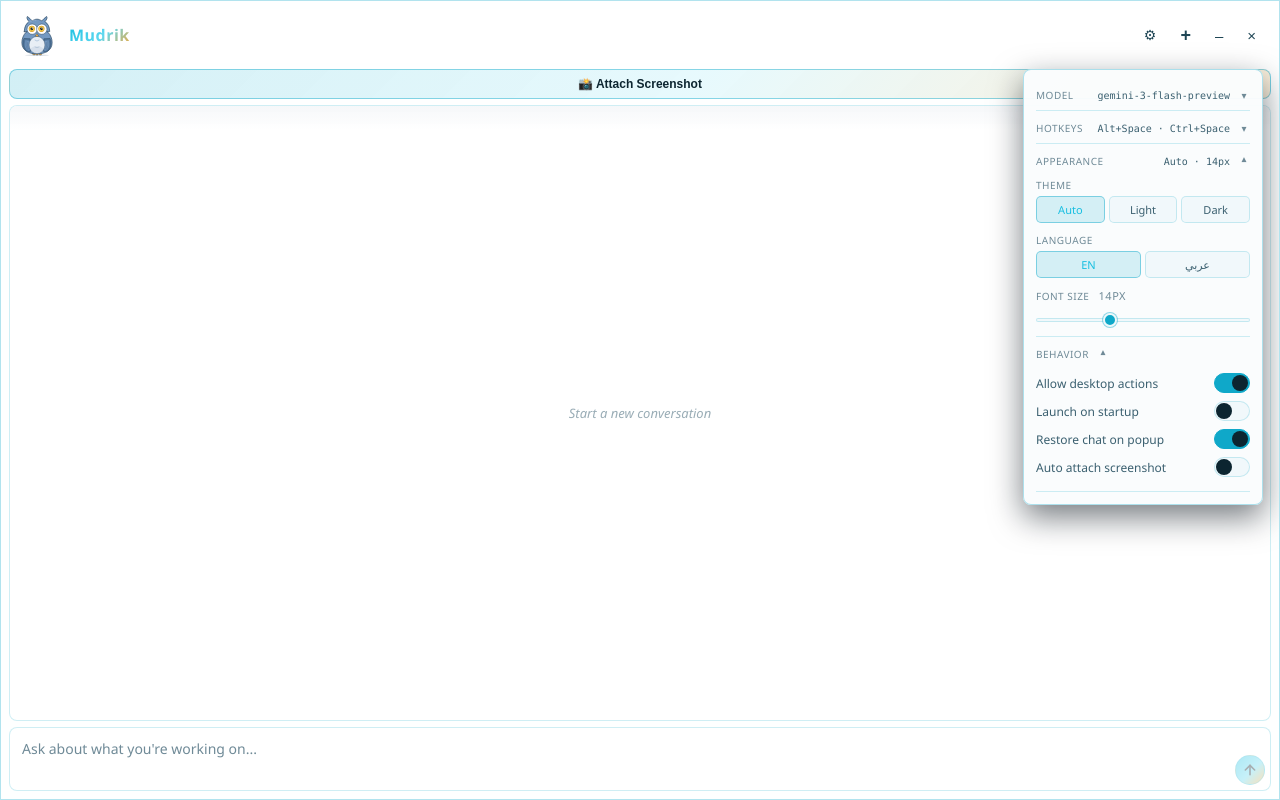
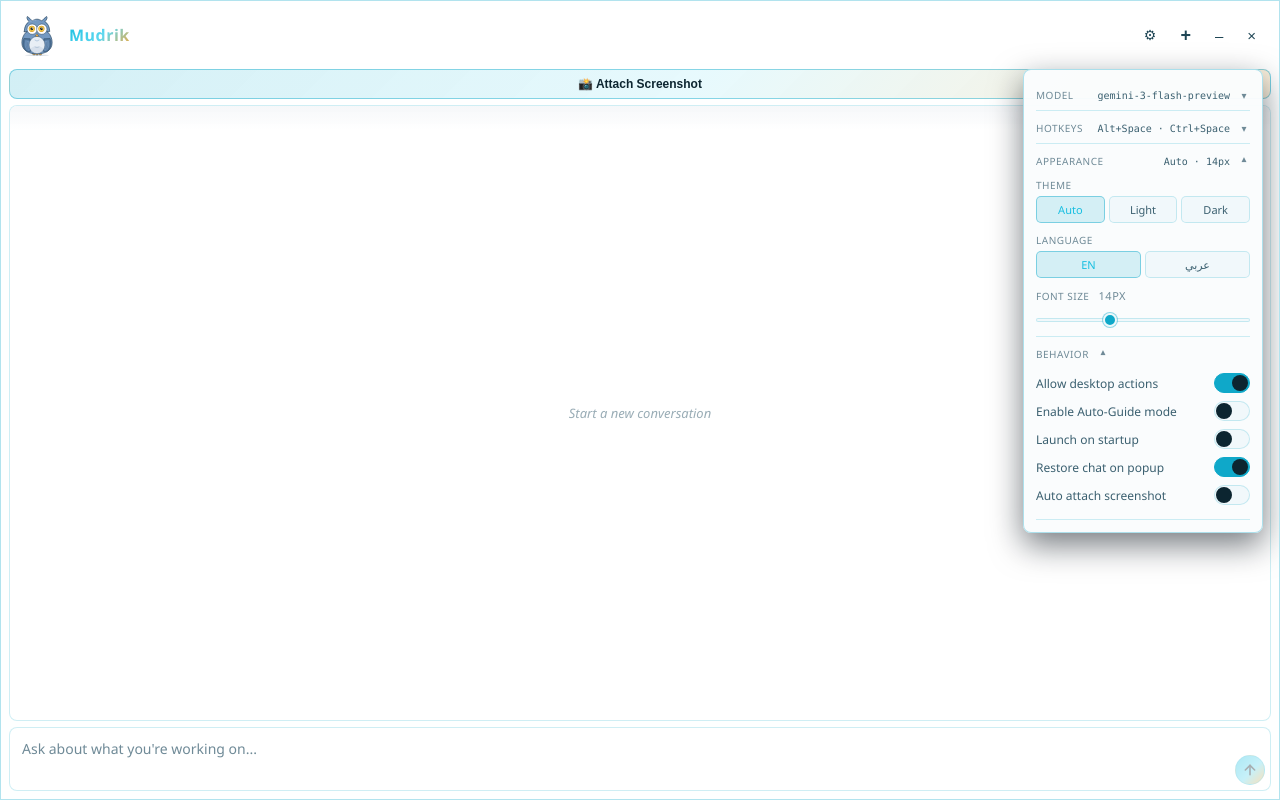
Before and after one commit to abdallahmagdy15/Mudrik, a React app: page / in a window 1280 px wide. Both pictures are taken after a click on the button "Settings". Built offline with nearby package versions, Linux system fonts and the light colour scheme.

Commit message:
feat: add Config.autoGuideEnabled setting and UI toggle (off by default)

```diff
--- a/src/renderer/App.tsx
+++ b/src/renderer/App.tsx
@@ -165,6 +165,7 @@ export function App() {
   const [fontSize, setFontSize] = useState(14);
   const [restoreSessionOnActivate, setRestoreSessionOnActivate] = useState(true);
   const [autoAttachImage, setAutoAttachImage] = useState(false);
+  const [autoGuideEnabled, setAutoGuideEnabled] = useState(false);
   const restoreSessionRef = useRef(true);
   const configLoadedRef = useRef(false);
   const chatInputRef = useRef<{ focus: () => void }>(null);
@@ -310,6 +311,7 @@ if (!data?.hasImage) {
         restoreSessionRef.current = cfg.restoreSessionOnActivate;
       }
       if (cfg?.autoAttachImage !== undefined) setAutoAttachImage(cfg.autoAttachImage);
+      if (cfg?.autoGuideEnabled !== undefined) setAutoGuideEnabled(cfg.autoGuideEnabled);
       configLoadedRef.current = true;
     });
   }, []);
@@ -467,6 +469,12 @@ if (!data?.hasImage) {
     setAutoAttachImage(newVal);
     window.hoverbuddy.setConfig({ autoAttachImage: newVal });
   }, [autoAttachImage]);
+
+  const handleToggleAutoGuideEnabled = useCallback(() => {
+    const newVal = !autoGuideEnabled;
+    setAutoGuideEnabled(newVal);
+    window.hoverbuddy.setConfig({ autoGuideEnabled: newVal });
+  }, [autoGuideEnabled]);
 
   const handleSetTheme = useCallback((newTheme: "system" | "light" | "dark") => {
     setTheme(newTheme);
@@ -839,9 +847,15 @@ if (!data?.hasImage) {
               </button>
               {openSections.behavior && (
                 <div className="settings-section-body">
-                  <label className="settings-toggle" title="When off, Mudrik runs in read-only mode: it can answer and copy content to the clipboard, but cannot click, type, paste, press keys, or move your cursor.">
+                  <label className="settings-toggle" title={t("allowDesktopActionsHint")}>
                     <span>{t("allowDesktopActions")}</span>
                     <div className={`toggle-switch ${actionsEnabled ? "on" : ""}`} onClick={handleToggleActionsEnabled}>
+                      <div className="toggle-knob" />
+                    </div>
+                  </label>
+                  <label className="settings-toggle" title={t("enableAutoGuideHint")}>
+                    <span>{t("enableAutoGuide")}</span>
+                    <div className={`toggle-switch ${autoGuideEnabled ? "on" : ""}`} onClick={handleToggleAutoGuideEnabled}>
                       <div className="toggle-knob" />
                     </div>
                   </label>
--- a/src/shared/i18n.ts
+++ b/src/shared/i18n.ts
@@ -20,10 +20,13 @@ const en = {
   pointer: "Pointer",
   area: "Area",
   allowDesktopActions: "Allow desktop actions",
+  allowDesktopActionsHint: "Disable for read-only sessions. Also reduces LLM token usage by ~60%.",
   launchOnStartup: "Launch on startup",
   restoreChatOnPopup: "Restore chat on popup",
   autoAttachImage: "Auto attach screenshot",
   autoAttachImageHint: "Automatically capture a screenshot when using the pointer hotkey (Alt+Space)",
+  enableAutoGuide: "Enable Auto-Guide mode",
+  enableAutoGuideHint: "Lets Mudrik walk you through multi-step tasks step-by-step. Adds extra context to AI calls (~700 tokens per message) — turn off to keep prompts lean.",
   attachScreenshot: "📸 Attach Screenshot",
   screenshotAttached: "✓ Screenshot attached",
   removeScreenshot: "Remove screenshot",
@@ -73,10 +76,13 @@ const ar: Record<Key, string> = {
   pointer: "المؤشر",
   area: "المنطقة",
   allowDesktopActions: "السماح بإجراءات سطح المكتب",
+  allowDesktopActionsHint: "أوقفه للجلسات المخصصة للقراءة فقط. يوفّر أيضًا نحو 60٪ من رموز نموذج اللغة.",
   launchOnStartup: "التشغيل عند بدء التشغيل",
   restoreChatOnPopup: "استعادة المحادثة عند الفتح",
   autoAttachImage: "إرفاق لقطة شاشة تلقائيًا",
   autoAttachImageHint: "التقاط لقطة شاشة تلقائيًا عند استخدام اختصار المؤشر (Alt+Space)",
+  enableAutoGuide: "تفعيل وضع الإرشاد التلقائي",
+  enableAutoGuideHint: "يتيح لمدرك إرشادك خطوة بخطوة في المهام متعددة الخطوات. يضيف سياقًا إضافيًا لاستدعاءات الذكاء الاصطناعي (نحو 700 رمز لكل رسالة) — أوقفه للحفاظ على إيجاز المطالبات.",
   attachScreenshot: "📸 إرفاق لقطة شاشة",
   screenshotAttached: "✓ تم إرفاق لقطة الشاشة",
   removeScreenshot: "إزالة لقطة الشاشة",
--- a/src/shared/types.ts
+++ b/src/shared/types.ts
@@ -84,6 +84,10 @@ export interface Config {
   restoreSessionOnActivate: boolean;
   /** When true, automatically captures and attaches a full-screen screenshot on Alt+Space (pointer) activation. Area selection always includes its screenshot regardless. */
   autoAttachImage: boolean;
+  /** When true, enables Auto-Guide mode (step-by-step walkthroughs of
+   *  multi-step tasks). Adds ~700 tokens to every system prompt — opt-in
+   *  to keep prompts lean. Lazy-loads the guide module on first use. */
+  autoGuideEnabled: boolean;
 }
 
 export const DEFAULT_CONFIG: Config = {
@@ -103,6 +107,7 @@ export const DEFAULT_CONFIG: Config = {
   fontSize: 14,
   restoreSessionOnActivate: true,
   autoAttachImage: false,
+  autoGuideEnabled: false,
 };
 
 export interface WindowInfo {
```
